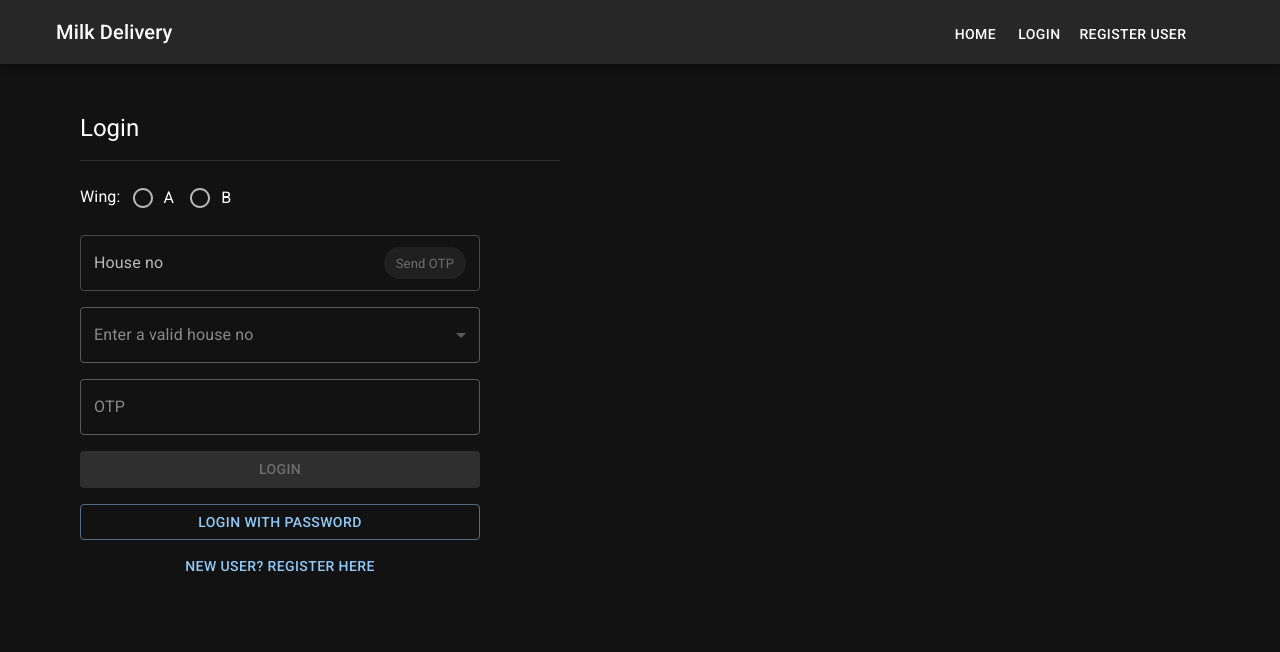
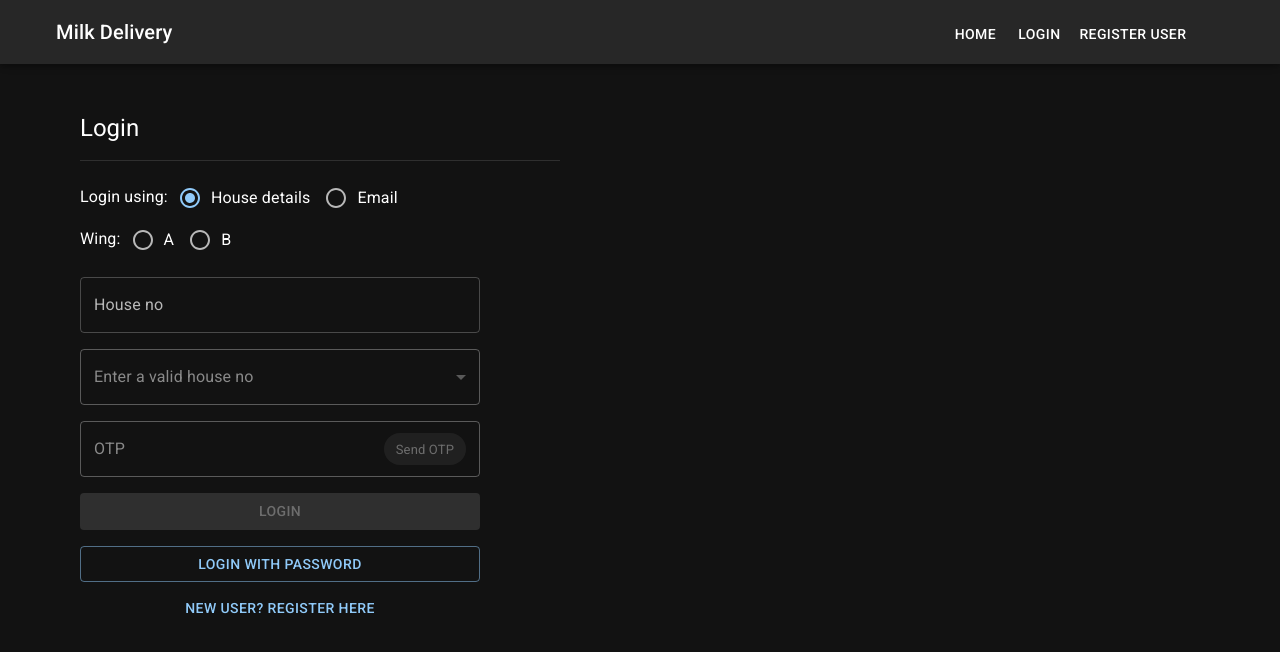
Before and after one commit to MayankG-07/Milk-Delivery, a React (Create React App) app in the folder web/: page /login in a window 1280 px wide. Shown: the top 652 px of the page. Built offline with nearby package versions, Linux system fonts and the light colour scheme.

Commit message:
Added option to login by email
Implemented the feature to log in by using email in the Login component.

```diff
--- a/web/src/components/pages/Login.page.jsx
+++ b/web/src/components/pages/Login.page.jsx
@@ -35,8 +35,9 @@ export const Login = () => {
 
   const [wing, setWing] = useState(null);
   const [houseno, setHouseno] = useState(null);
+  const [email, setEmail] = useState(null);
   const [userId, setUserId] = useState(null);
-  const [loginType, setLoginType] = useState("otp");
+  const [loginType, setLoginType] = useState({ secret: "otp", using: "house" });
   const [showPassword, setShowPassword] = useState(false);
   const [otpProps, setOtpProps] = useState({
     sent: false,
@@ -72,6 +73,20 @@ export const Login = () => {
           params: {
             wing,
             houseno,
+          },
+        });
+      },
+      resultData: null,
+      enabled: false,
+    },
+    getUserIdByEmailQuery: {
+      queryKey: ["getUserIdByEmail"],
+      queryFn: async (email) => {
+        return await axios({
+          method: "GET",
+          url: `${url}/user/details`,
+          params: {
+            email,
           },
         });
       },
@@ -149,6 +164,13 @@ export const Login = () => {
       isSuccess: getHouseIdQueryIsSuccess,
     },
     {
+      isFetching: getUserIdByEmailQueryIsFetching,
+      data: getUserIdByEmailQueryData,
+      isError: getUserIdByEmailQueryIsError,
+      error: getUserIdByEmailQueryError,
+      isSuccess: getUserIdByEmailQueryIsSuccess,
+    },
+    {
       isFetching: getUserNamesQueryIsFetching,
       data: getUserNamesQueryData,
       isError: getUserNamesQueryIsError,
@@ -200,6 +222,15 @@ export const Login = () => {
           },
         }));
       },
+    }),
+    useQuery({
+      queryKey: queries.getUserIdByEmailQuery.queryKey,
+      queryFn: async () => await queries.getUserIdByEmailQuery.queryFn(email),
+      enabled: queries.getUserIdByEmailQuery.enabled,
+      refetchOnWindowFocus: false,
+      retry: false,
+      onSuccess: (res) => setUserId(res.data.userid),
+      onError: (_err) => setUserId(null),
     }),
     useQuery({
       queryKey: queries.getUserNamesQuery.queryKey,
@@ -257,7 +288,7 @@ export const Login = () => {
   const onSubmit = (formData) => {
     const { otp, password } = formData;
     setLoginData(
-      loginType === "otp"
+      loginType.secret === "otp"
         ? { userid: userId, otp }
         : { userid: userId, password }
     );
@@ -297,9 +328,50 @@ export const Login = () => {
               marginRight: 1.5,
             }}
           >
+            Login using:
+          </Typography>
+          <FormControl
+            disabled={sendOTPQueryIsFetching || loginQueryIsFetching}
+          >
+            <RadioGroup
+              row
+              value={loginType.using}
+              onChange={(e) => {
+                setLoginType((prevLoginType) => ({
+                  ...prevLoginType,
+                  using: e.target.value,
+                }));
+              }}
+            >
+              <FormControlLabel
+                label="House details"
+                value="house"
+                control={<Radio />}
+              />
+              <FormControlLabel
+                label="Email"
+                value="email"
+                control={<Radio />}
+              />
+            </RadioGroup>
+          </FormControl>
+        </Box>
+        {loginType.using === "house" ? (
+          <Box sx={{ display: "flex", flexDirection: "row", width: "auto" }}>
+            <Typography
+              variant="body1"
+              color="text.primary"
+              sx={{
+                marginTop: 1,
+                marginRight: 1.5,
+              }}
+            >
               Wing:
             </Typography>
-          <FormControl sx={{ mb: 1 }} disabled={sendOTPQueryIsFetching}>
+            <FormControl
+              sx={{ mb: 1 }}
+              disabled={sendOTPQueryIsFetching || loginQueryIsFetching}
+            >
               <RadioGroup
                 row
                 value={wing}
@@ -325,6 +397,9 @@ export const Login = () => {
               </RadioGroup>
             </FormControl>
           </Box>
+        ) : (
+          <></>
+        )}
         <form
           onSubmit={handleSubmit(onSubmit)}
           style={{ width: "100%", maxWidth: "460px" }}
@@ -336,6 +411,8 @@ export const Login = () => {
               alignItems: { xs: "center", sm: "flex-start" },
             }}
           >
+            {loginType.using === "house" ? (
+              <>
                 <TextField
                   sx={{
                     marginY: 1,
@@ -344,10 +421,10 @@ export const Login = () => {
                     color: "primary",
                   }}
                   label="House no"
-              disabled={sendOTPQueryIsFetching}
+                  disabled={sendOTPQueryIsFetching || loginQueryIsFetching}
                   {...formRegister("houseno", {
                     required: {
-                  value: true,
+                      value: loginType.using === "house",
                       message: "Please enter a house number.",
                     },
                     valueAsNumber: true,
@@ -381,8 +458,124 @@ export const Login = () => {
                   })}
                   error={!!errors.houseno}
                   helperText={errors.houseno?.message}
+                />
+                <FormControl
+                  sx={{ width: "87%", maxWidth: "400px", marginY: 1 }}
+                  disabled={
+                    getUserNamesQueryData === undefined ||
+                    sendOTPQueryIsFetching
+                  }
+                >
+                  <InputLabel id="select-member-label">
+                    {getUserNamesQueryData !== undefined
+                      ? "Select member"
+                      : getUserNamesQueryIsFetching
+                      ? "Loading members..."
+                      : "Enter a valid house no"}
+                  </InputLabel>
+                  <Select
+                    labelId="select-member-label"
+                    label={
+                      getUserNamesQueryData !== undefined
+                        ? "Select member"
+                        : getUserNamesQueryIsFetching
+                        ? "Loading members..."
+                        : "Enter a valid house no to select member"
+                    }
+                    value={userId === null ? "" : userId}
+                    onChange={(e) => setUserId(e.target.value)}
+                  >
+                    {getUserNamesQueryData !== undefined
+                      ? getUserNamesQueryData.map((user) => (
+                          <MenuItem key={user.id} value={user.id}>
+                            {user.name}
+                          </MenuItem>
+                        ))
+                      : []}
+                  </Select>
+                </FormControl>
+              </>
+            ) : (
+              <>
+                <TextField
+                  sx={{
+                    marginY: 1,
+                    width: "87%",
+                    maxWidth: "400px",
+                    color: "primary",
+                  }}
+                  label="Email"
+                  disabled={sendOTPQueryIsFetching || loginQueryIsFetching}
+                  {...formRegister("email", {
+                    required: {
+                      value: loginType.using === "email",
+                      message: "Please enter an email.",
+                    },
+                    pattern: {
+                      value:
+                        /^[a-z0-9!#$%&'*+/=?^_`{|}~-]+(?:\.[a-z0-9!#$%&'*+/=?^_`{|}~-]+)*@(?:[a-z0-9](?:[a-z0-9-]*[a-z0-9])?\.)+[a-z0-9](?:[a-z0-9-]*[a-z0-9])?$/,
+                      message: "Please enter a valid email.",
+                    },
+                    onChange: (e) => {
+                      setEmail(e.target.value);
+                      if (!errors.email) {
+                        setQueries((prevQueries) => ({
+                          ...prevQueries,
+                          getUserIdByEmailQuery: {
+                            ...prevQueries.getUserIdByEmailQuery,
+                            enabled: true,
+                          },
+                        }));
+                        queryClient.removeQueries({
+                          queryKey: queries.getUserIdByEmailQuery.queryKey,
+                          exact: true,
+                        });
+                      }
+                    },
+                  })}
+                  error={!!errors.email}
+                  helperText={
+                    !!errors.email
+                      ? errors.email?.message
+                      : getUserIdByEmailQueryIsError &&
+                        getUserIdByEmailQueryError?.response?.status === 404 &&
+                        getUserIdByEmailQueryError?.response?.data?.detail ===
+                          "User not found"
+                      ? "User with this email does not exist. Please register first."
+                      : null
+                  }
+                />
+              </>
+            )}
+            {loginType.secret === "otp" ? (
+              <TextField
+                sx={{
+                  marginY: 1,
+                  width: "87%",
+                  maxWidth: "400px",
+                  color: "primary",
+                }}
+                label="OTP"
+                disabled={
+                  sendOTPQueryIsSuccess === undefined || !sendOTPQueryIsSuccess
+                }
+                {...formRegister("otp", {
+                  required: {
+                    value: loginType.secret === "otp",
+                    message: "Please enter an OTP.",
+                  },
+                  valueAsNumber: true,
+                  validate: (value) =>
+                    isNaN(parseInt(value)) ||
+                    parseInt(value) < 1111 ||
+                    parseInt(value) > 9999
+                      ? "Please enter a valid OTP."
+                      : true,
+                })}
+                error={!!errors.otp}
+                helperText={errors.otp?.message}
                 InputProps={
-                loginType === "otp"
+                  loginType.secret === "otp"
                     ? {
                         endAdornment: (
                           <InputAdornment position="end">
@@ -442,68 +635,6 @@ export const Login = () => {
                     : {}
                 }
               />
-            <FormControl
-              sx={{ width: "87%", maxWidth: "400px", marginY: 1 }}
-              disabled={
-                getUserNamesQueryData === undefined || sendOTPQueryIsFetching
-              }
-            >
-              <InputLabel id="select-member-label">
-                {getUserNamesQueryData !== undefined
-                  ? "Select member"
-                  : getUserNamesQueryIsFetching
-                  ? "Loading members..."
-                  : "Enter a valid house no"}
-              </InputLabel>
-              <Select
-                labelId="select-member-label"
-                label={
-                  getUserNamesQueryData !== undefined
-                    ? "Select member"
-                    : getUserNamesQueryIsFetching
-                    ? "Loading members..."
-                    : "Enter a valid house no to select member"
-                }
-                value={userId === null ? "" : userId}
-                onChange={(e) => setUserId(e.target.value)}
-              >
-                {getUserNamesQueryData !== undefined
-                  ? getUserNamesQueryData.map((user) => (
-                      <MenuItem key={user.id} value={user.id}>
-                        {user.name}
-                      </MenuItem>
-                    ))
-                  : []}
-              </Select>
-            </FormControl>
-            {loginType === "otp" ? (
-              <TextField
-                sx={{
-                  marginY: 1,
-                  width: "87%",
-                  maxWidth: "400px",
-                  color: "primary",
-                }}
-                label="OTP"
-                disabled={
-                  sendOTPQueryIsSuccess === undefined || !sendOTPQueryIsSuccess
-                }
-                {...formRegister("otp", {
-                  required: {
-                    value: loginType === "otp",
-                    message: "Please enter an OTP.",
-                  },
-                  valueAsNumber: true,
-                  validate: (value) =>
-                    isNaN(parseInt(value)) ||
-                    parseInt(value) < 1111 ||
-                    parseInt(value) > 9999
-                      ? "Please enter a valid OTP."
-                      : true,
-                })}
-                error={!!errors.otp}
-                helperText={errors.otp?.message}
-              />
             ) : (
               <TextField
                 sx={{
@@ -517,7 +648,7 @@ export const Login = () => {
                 disabled={userId === null}
                 {...formRegister("password", {
                   required: {
-                    value: loginType === "password",
+                    value: !(loginType.secret === "otp"),
                     message: "Please enter a password.",
                   },
                 })}
@@ -584,9 +715,10 @@ export const Login = () => {
               <Button
                 variant="outlined"
                 onClick={() =>
-                  setLoginType((prevLoginType) =>
-                    prevLoginType === "otp" ? "password" : "otp"
-                  )
+                  setLoginType((prevLoginType) => ({
+                    ...prevLoginType,
+                    secret: prevLoginType.secret === "otp" ? "password" : "otp",
+                  }))
                 }
                 sx={{
                   marginTop: { xs: 0.5, sm: 0.5, md: 1 },
@@ -595,7 +727,7 @@ export const Login = () => {
                   color: "primary",
                 }}
               >
-                {loginType === "otp" ? (
+                {loginType.secret === "otp" ? (
                   <>Login with Password</>
                 ) : (
                   <>Login with OTP</>
```
Lines whose indentation alone changed are shown as unchanged.
